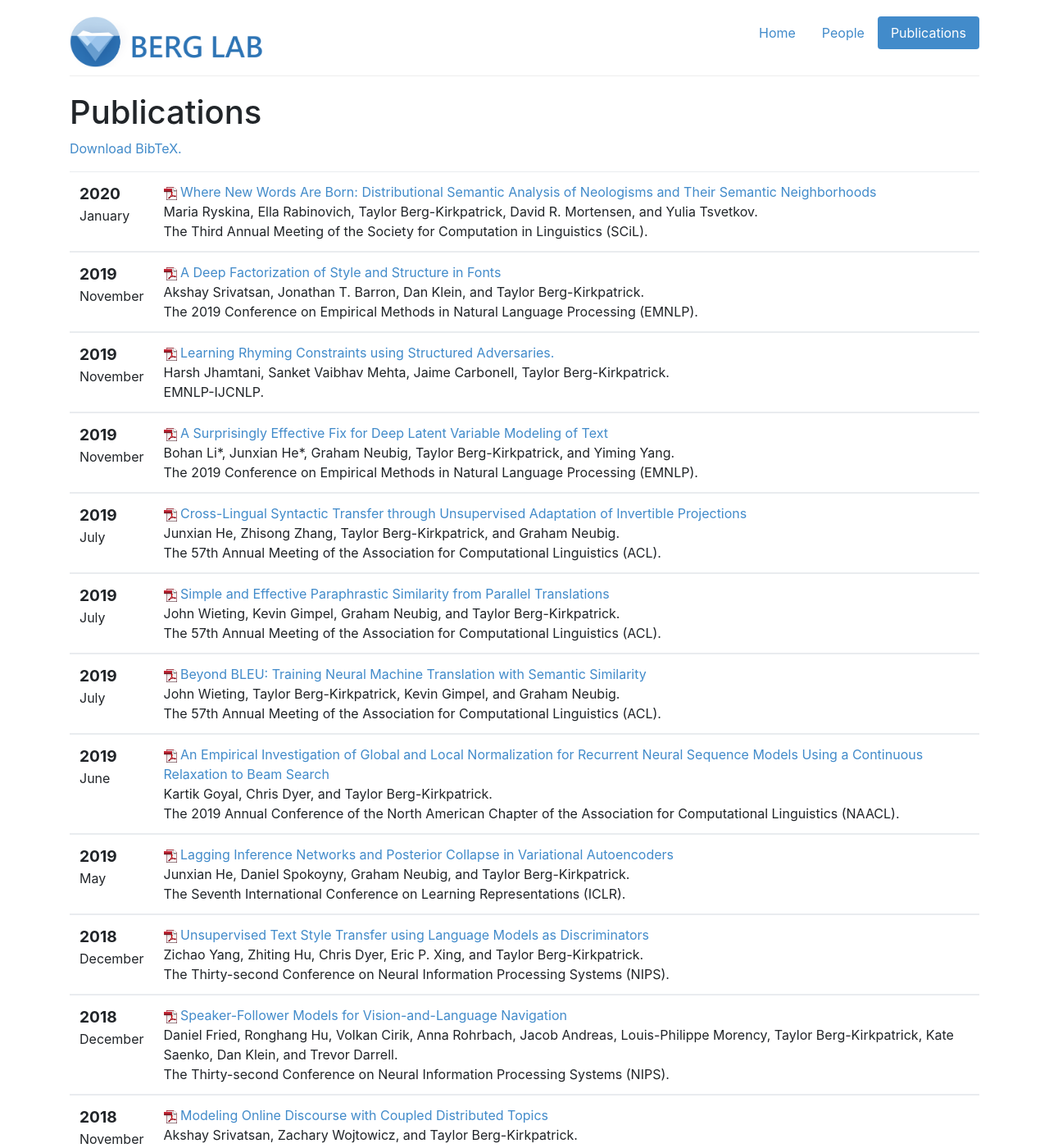
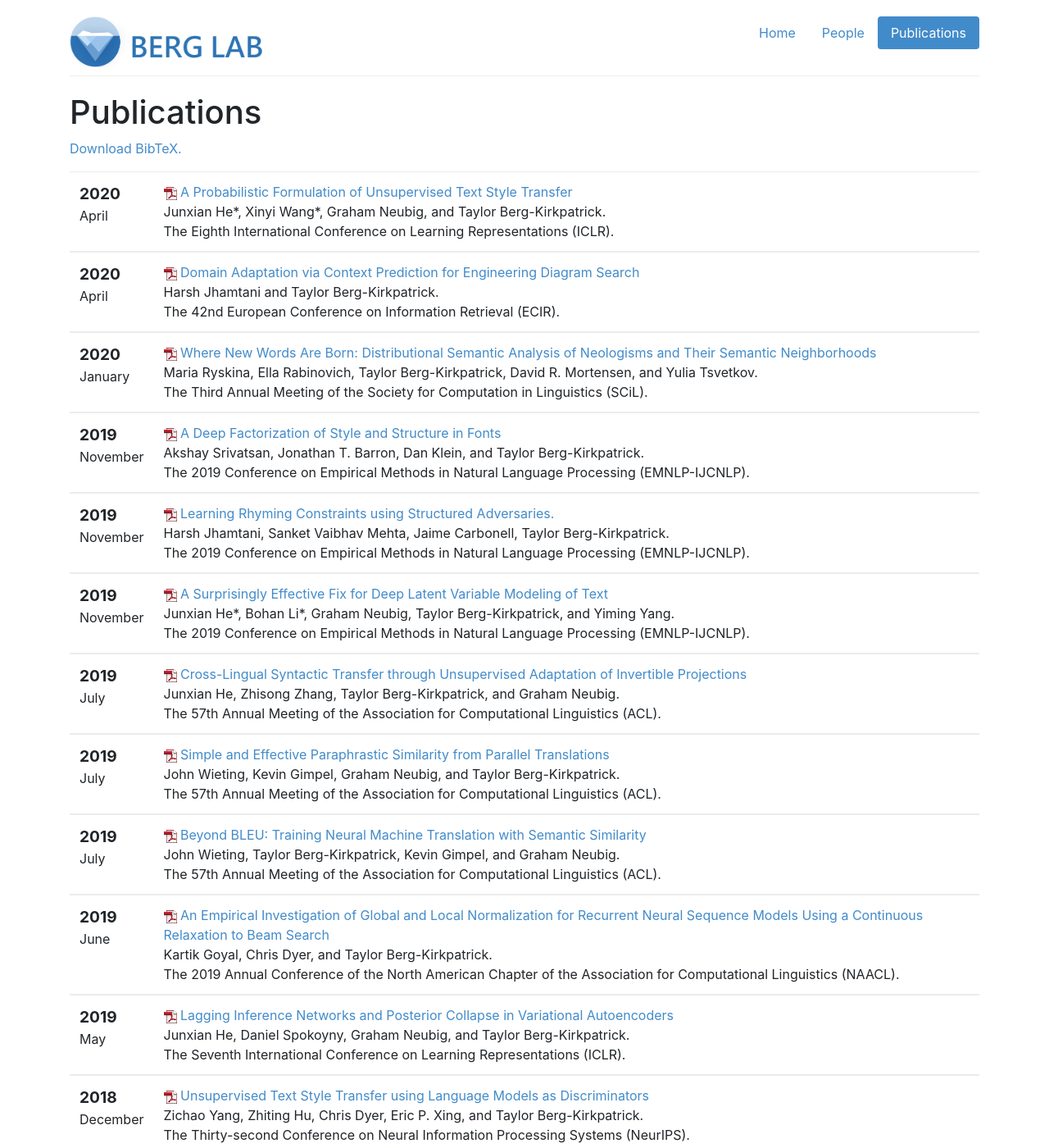
Before and after one commit to icebergnlp/icebergnlp.github.io, a Jekyll site: the page built from publications.html, in a window 1280 px wide and 1400 px high. Shown: the whole window at 82% size. Built offline with Jekyll 4.4.1, drawn with Linux system fonts in a browser that asks for light colours; some of the changed text lies outside the part shown.

Commit message:
Added 2 papers, minor corrections

```diff
--- a/_includes/pubs.html
+++ b/_includes/pubs.html
@@ -1,4 +1,54 @@
 <table class="table">
+  <tbody>
+        <tr>
+            <td>
+                <span class="date">
+                    <big><strong>2020</strong></big><br />
+                    April
+                </span>
+            </td>
+            <td class="publication">
+                <span class="pubtitle">
+                    <img src="img/pdficon_small.png" width="16"
+                    height="16" alt="PDF" />
+                    <a href="https://arxiv.org/pdf/2002.03912.pdf">A Probabilistic Formulation of Unsupervised Text Style Transfer
+</a>
+                </span><br />
+                <span class="authors">
+                    Junxian He*, Xinyi Wang*, Graham Neubig, and Taylor Berg-Kirkpatrick.
+                </span><br />
+                <span class="venuetype"></span><span class="venue">The Eighth International Conference on Learning Representations (ICLR)</span>.
+                <br />
+                <span class="links">
+                </span>
+            </td>
+        </tr>
+    </tbody>
+   <tbody>
+        <tr>
+            <td>
+                <span class="date">
+                    <big><strong>2020</strong></big><br />
+                    April
+                </span>
+            </td>
+            <td class="publication">
+                <span class="pubtitle">
+                    <img src="img/pdficon_small.png" width="16"
+                    height="16" alt="PDF" />
+                    <a href="http://www.andrew.cmu.edu/user/jharsh/papers/spaces_ecir2020.pdf">Domain Adaptation via Context Prediction for Engineering Diagram Search
+</a>
+                </span><br />
+                <span class="authors">
+                    Harsh Jhamtani and Taylor Berg-Kirkpatrick.
+                </span><br />
+                <span class="venuetype"></span><span class="venue">The 42nd European Conference on Information Retrieval (ECIR)</span>.
+                <br />
+                <span class="links">
+                </span>
+            </td>
+        </tr>
+    </tbody>
     <tbody>
         <tr>
             <td>
@@ -41,7 +91,7 @@ Neologisms and Their Semantic Neighborhoods</a>
                 <span class="authors">
                     Akshay Srivatsan, Jonathan T. Barron, Dan Klein, and Taylor Berg-Kirkpatrick.
                 </span><br />
-                <span class="venuetype"></span><span class="venue">The 2019 Conference on Empirical Methods in Natural Language Processing (EMNLP)</span>.
+                <span class="venuetype"></span><span class="venue">The 2019 Conference on Empirical Methods in Natural Language Processing (EMNLP-IJCNLP)</span>.
                 <br />
                 <span class="links">
                 </span>
@@ -65,7 +115,7 @@ Neologisms and Their Semantic Neighborhoods</a>
                 <span class="authors">
                     Harsh Jhamtani, Sanket Vaibhav Mehta, Jaime Carbonell, Taylor Berg-Kirkpatrick.
                 </span><br />
-                <span class="venuetype"></span><span class="venue">EMNLP-IJCNLP</span>.
+                <span class="venuetype"></span><span class="venue">The 2019 Conference on Empirical Methods in Natural Language Processing (EMNLP-IJCNLP)</span>.
                 <br />
                 <span class="links">
                 </span>
@@ -87,9 +137,9 @@ Neologisms and Their Semantic Neighborhoods</a>
                     <a href="https://arxiv.org/pdf/1909.00868.pdf">A Surprisingly Effective Fix for Deep Latent Variable Modeling of Text</a>
                 </span><br />
                 <span class="authors">
-		Bohan Li*, Junxian He*, Graham Neubig, Taylor Berg-Kirkpatrick, and Yiming Yang.
+		Junxian He*, Bohan Li*, Graham Neubig, Taylor Berg-Kirkpatrick, and Yiming Yang.
                 </span><br />
-                <span class="venuetype"></span><span class="venue">The 2019 Conference on Empirical Methods in Natural Language Processing (EMNLP)</span>.
+                <span class="venuetype"></span><span class="venue">The 2019 Conference on Empirical Methods in Natural Language Processing (EMNLP-IJCNLP)</span>.
                 <br />
                 <span class="links">
                 </span>
@@ -234,7 +284,7 @@ Neologisms and Their Semantic Neighborhoods</a>
                 <span class="authors">
                     Zichao Yang, Zhiting Hu, Chris Dyer, Eric P. Xing, and Taylor Berg-Kirkpatrick.
                 </span><br />
-                <span class="venuetype"></span><span class="venue">The Thirty-second Conference on Neural Information Processing Systems (NIPS)</span>.
+                <span class="venuetype"></span><span class="venue">The Thirty-second Conference on Neural Information Processing Systems (NeurIPS)</span>.
                 <br />
                 <span class="links">
                 </span>
@@ -353,7 +403,7 @@ Neologisms and Their Semantic Neighborhoods</a>
                     <a href="http://aclweb.org/anthology/P18-1154">Learning to Generate Move-by-Move Commentary for Chess Games from Large-Scale Social Forum Data</a>
                 </span><br />
                 <span class="authors">
-                    Harsh Jhamtani, Varun Gangal, Eduard Hovy, Graham Neubig, and Taylor Berg-Kirkpatrick.
+                    Harsh Jhamtani*, Varun Gangal*, Eduard Hovy, Graham Neubig, and Taylor Berg-Kirkpatrick.
                 </span><br />
                 <span class="venuetype"></span><span class="venue">The 56th Annual Meeting of the Association for Computational Linguistics (ACL)</span>.
                 <br />
@@ -449,7 +499,7 @@ Neologisms and Their Semantic Neighborhoods</a>
                 <a href="https://arxiv.org/pdf/1711.08792.pdf">SPINE - Sparse Interpretable Neural Embeddings</a>
             </span><br />
             <span class="authors">
-                Harsh Jhamtani, Danish Pruthi, Anant Subramanian, Taylor Berg-Kirkpatrick, and Eduard Hovy.
+                Harsh Jhamtani*, Danish Pruthi*, Anant Subramanian*, Taylor Berg-Kirkpatrick, and Eduard Hovy.
             </span><br />
             <span class="venuetype"></span><span class="venue">The Thirty-Second AAAI Conference on Artificial Intelligence (AAAI)</span>.
             <br />
```
